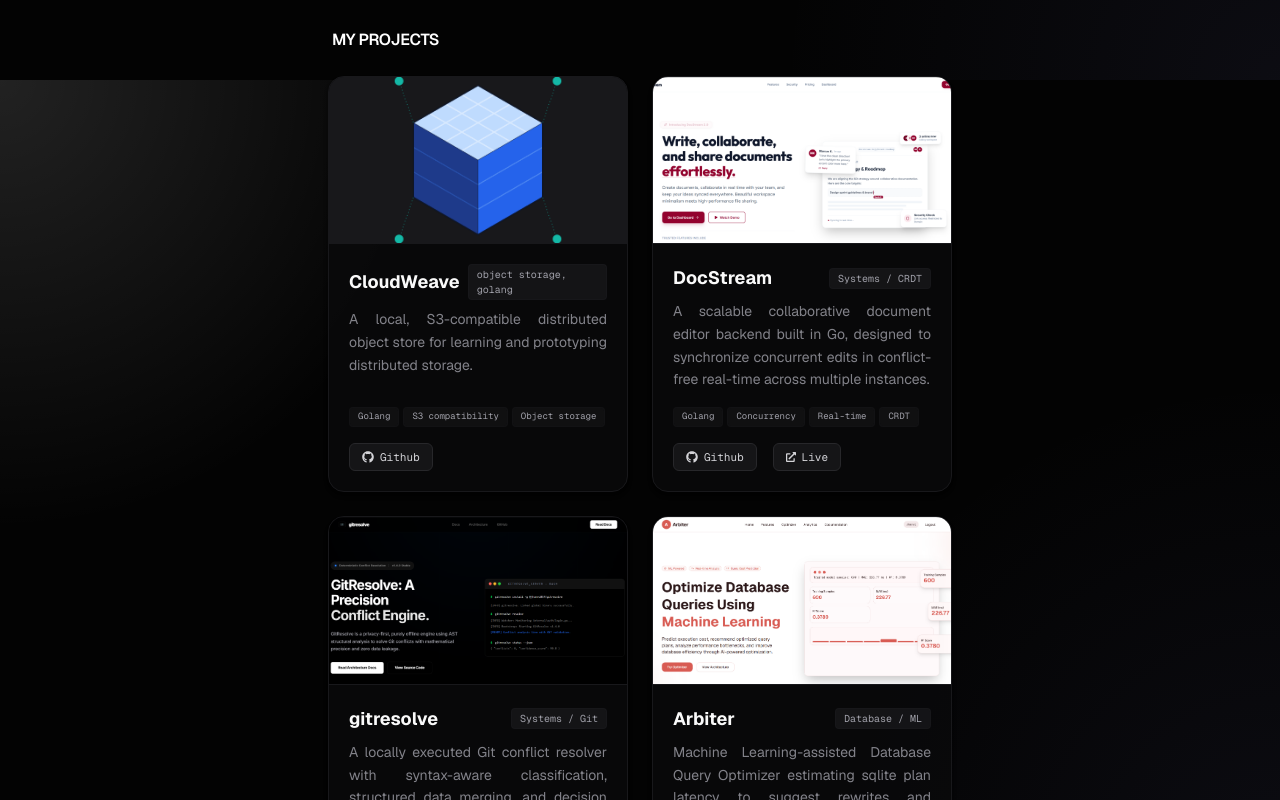
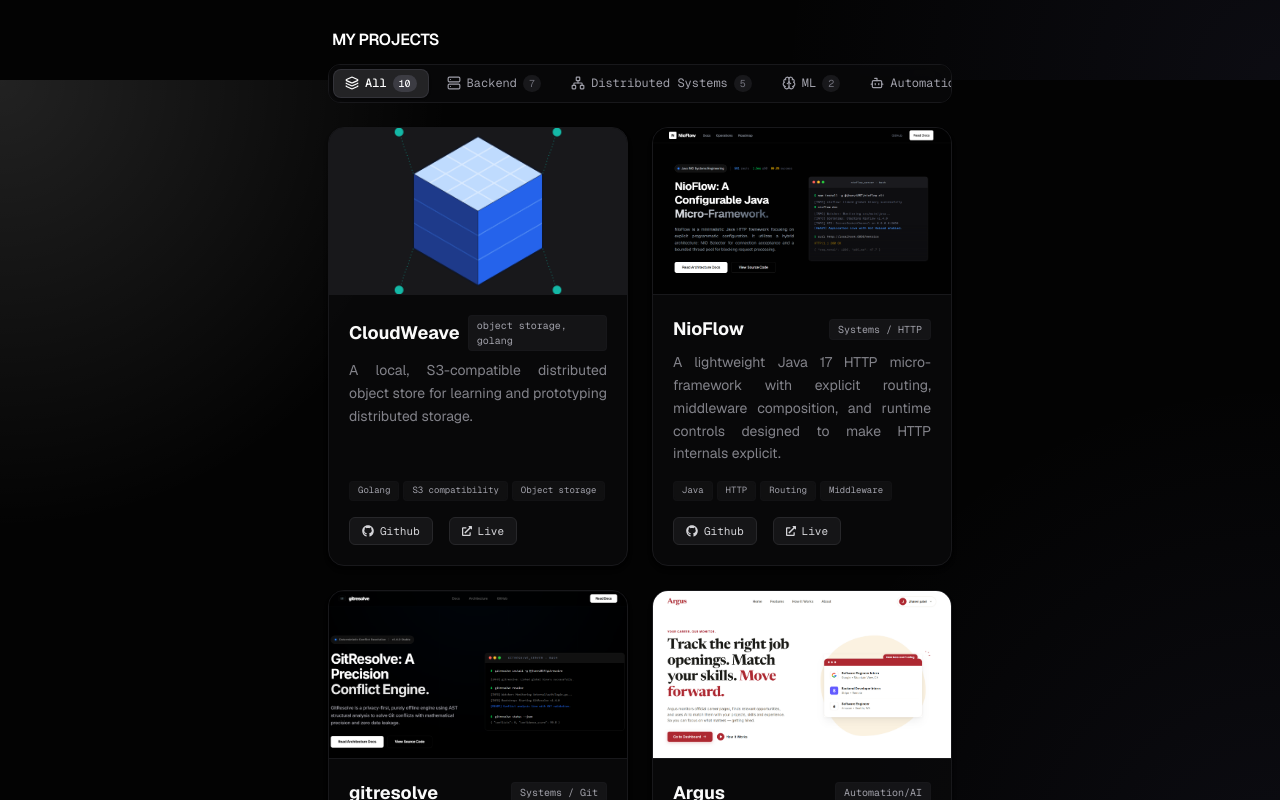
Before and after one commit to jhanvi857/portfolio-website, a React (Vite) app: page / in a window 1280 px wide. Shown: the part 1520-2320 px from the top of the page. Built offline with nearby package versions, Linux system fonts and the light colour scheme.

Commit message:
feat(projects): divide projects into domain tabs with animated filtering

```diff
--- a/src/components/Projects.jsx
+++ b/src/components/Projects.jsx
@@ -1,6 +1,7 @@
-import React from 'react';
-import { motion } from 'framer-motion';
+import React, { useState, useMemo } from 'react';
+import { motion, AnimatePresence } from 'framer-motion';
 import { FaGithub, FaExternalLinkAlt } from 'react-icons/fa';
+import { Layers, Server, Network, Brain, Bot } from 'lucide-react';
 
 const projects = [
   {
@@ -8,68 +9,98 @@ const projects = [
     date: 'object storage, golang',
     description: 'A local, S3-compatible distributed object store for learning and prototyping distributed storage.',
     tags: ['Golang', 'S3 compatibility', 'Object storage'],
+    categories: ['backend', 'distributed'],
     github: 'https://github.com/jhanvi857/CloudWeave',
-    live: null,
+    live: 'https://cloudweave-omega.vercel.app/',
     image: '/cloudweave.png'
+  },
+  {
+    title: 'NioFlow',
+    date: 'Systems / HTTP',
+    description: 'A lightweight Java 17 HTTP micro-framework with explicit routing, middleware composition, and runtime controls designed to make HTTP internals explicit.',
+    tags: ['Java', 'HTTP', 'Routing', 'Middleware'],
+    categories: ['backend'],
+    github: 'https://github.com/jhanvi857/coreHTTP',
+    live: 'https://core-http.vercel.app/',
+    image: '/NioFlow.png'
+  },
+  {
+    title: 'gitresolve',
+    date: 'Systems / Git',
+    description: 'A locally executed Git conflict resolver with syntax-aware classification, structured data merging, and decision audit logs, resolving conflicts deterministically.',
+    tags: ['Golang', 'Git', 'Conflict Resolution'],
+    categories: ['backend', 'automation'],
+    github: 'https://github.com/jhanvi857/gitresolve',
+    live: 'https://gitresolve.vercel.app/',
+    image: '/gitresolve.png'
+  },
+  {
+    title: 'Argus',
+    date: 'Automation/AI',
+    description: 'Autonomous ATS career monitor & hallucination-free JD-to-portfolio matcher with community interview intelligence. Built with LangGraph, n8n, FastAPI & React.',
+    tags: ['Python', 'LangGraph', 'n8n', 'FastAPI', 'React'],
+    categories: ['automation'],
+    github: 'https://github.com/jhanvi857/Argus',
+    live: 'https://argus-nine-steel.vercel.app',
+    image: '/Argus.png'
   },
   {
     title: 'DocStream',
     date: 'Systems / CRDT',
     description: 'A scalable collaborative document editor backend built in Go, designed to synchronize concurrent edits in conflict-free real-time across multiple instances.',
     tags: ['Golang', 'Concurrency', 'Real-time', 'CRDT'],
+    categories: ['backend', 'distributed'],
     github: 'https://github.com/jhanvi857/docstream',
     live: 'https://doc-stream-two.vercel.app/',
     image: '/docstream.png'
   },
   {
-    title: 'gitresolve',
-    date: 'Systems / Git',
-    description: 'A locally executed Git conflict resolver with syntax-aware classification, structured data merging, and decision audit logs, resolving conflicts deterministically.',
-    tags: ['Golang', 'Git', 'Conflict Resolution'],
-    github: 'https://github.com/jhanvi857/gitresolve',
-    live: 'https://gitresolve.vercel.app/',
-    image: '/gitresolve.png'
+    title: 'Streamify',
+    date: 'Video processing',
+    description: 'distributed video streaming and processing platform designed to simulate modern media pipeline architecture.',
+    tags: ['Golang', 'Next.js', 'PostgreSQL', 'Redis', 'object storage'],
+    categories: ['backend', 'distributed'],
+    github: 'https://github.com/jhanvi857/Streamify',
+    live: 'https://streamify-opal-theta.vercel.app/',
+    image: '/Streamify.png'
+  },
+  {
+    title: 'Evora',
+    date: 'Event Sourcing',
+    description: 'distributed Job Queue system demonstrating CQRS, Saga Orchestration, and Event Sourcing patterns on a unified high-performance runtime.',
+    tags: ['Java', 'CQRS', 'Saga Orchestration', 'Event Sourcing'],
+    categories: ['backend', 'distributed'],
+    github: 'https://github.com/jhanvi857/evora',
+    live: "https://evora-gray-six.vercel.app/",
+    image: '/evora.png'
   },
   {
     title: 'Arbiter',
     date: 'Database / ML',
     description: 'Machine Learning-assisted Database Query Optimizer estimating sqlite plan latency to suggest rewrites and optimize query execution pathing.',
     tags: ['Python', 'SQLite', 'Machine Learning', 'Database'],
+    categories: ['ml'],
     github: 'https://github.com/jhanvi857/Arbiter',
     live: 'https://arbiter-neon-seven.vercel.app/',
     image: '/arbiter.png'
   },
+
   {
     title: 'Vexor',
     date: 'API gateway/ Load Balancer',
     description: 'Go API gateway that loads configuration at startup, applies rate limiting and circuit breaking per route, load balances across healthy upstreams, and forwards traffic through a hardened reverse proxy with runtime metrics.',
     tags: ['Golang', 'API Gateway', 'Load Balancer', 'Reverse Proxy'],
+    categories: ['backend', 'distributed'],
     github: 'https://github.com/jhanvi857/vexor',
+    live: null,
     image: '/vexor.png'
-  },
-  {
-    title: 'NioFlow',
-    date: 'Systems / HTTP',
-    description: 'A lightweight Java 17 HTTP micro-framework with explicit routing, middleware composition, and runtime controls designed to make HTTP internals explicit.',
-    tags: ['Java', 'HTTP', 'Routing', 'Middleware'],
-    github: 'https://github.com/jhanvi857/coreHTTP',
-    live: 'https://core-http.vercel.app/',
-    image: '/NioFlow.png'
-  },
-  {
-    title: 'Evora',
-    date: 'Event Sourcing',
-    description: 'distributed Job Queue system demonstrating CQRS, Saga Orchestration, and Event Sourcing patterns on a unified high-performance runtime.',
-    tags: ['Java', 'CQRS', 'Saga Orchestration', 'Event Sourcing'],
-    github: 'https://github.com/jhanvi857/evora',
-    live: null,
-    image: '/evora.png'
   },
   {
     title: 'VisualBrief',
     date: 'AI / NLP',
     description: 'VisualBrief is a platform that transforms natural language descriptions and documents into high-quality, interactive visual diagrams. Designed for developers, architects, and business analysts.',
     tags: ['React.js', 'Python', 'SpaCy', 'Mermaid.js'],
+    categories: ['ml', 'automation'],
     github: 'https://github.com/jhanvi857/VisualBrief',
     live: 'https://visual-brief.vercel.app/',
     image: '/VisualBrief.png'
@@ -79,21 +110,95 @@ const projects = [
   //   date: 'ML/ RMI',
   //   description: 'a standalone Python project that replaces a traditional B-Tree index with a 2-stage Recursive Model Index. It benchmarks lookup latency, build time, and memory footprint on three synthetic datasets of 1,000,000 keys.',
   //   tags: ['Python', 'Machine Learning', 'Database'],
+  //   categories: ['ml', 'backend'],
   //   github: 'https://github.com/jhanvi857/Meridian',
   //   image: '/meridian.png'
   // }
 ];
 
+const TAB_CONFIG = [
+  { id: 'all', label: 'All', icon: Layers },
+  { id: 'backend', label: 'Backend', icon: Server },
+  { id: 'distributed', label: 'Distributed Systems', icon: Network },
+  { id: 'ml', label: 'ML', icon: Brain },
+  { id: 'automation', label: 'Automation', icon: Bot },
+];
+
 export default function Projects({ variants }) {
+  const [activeTab, setActiveTab] = useState('all');
+
+  const tabsWithCounts = useMemo(() => {
+    return TAB_CONFIG.map(tab => {
+      const count = tab.id === 'all'
+        ? projects.length
+        : projects.filter(p => p.categories.includes(tab.id)).length;
+      return { ...tab, count };
+    });
+  }, []);
+
+  const filteredProjects = useMemo(() => {
+    if (activeTab === 'all') return projects;
+    return projects.filter(proj => proj.categories.includes(activeTab));
+  }, [activeTab]);
+
   return (
     <motion.section id="projects" className="space-y-6" variants={variants}>
-      <h2 className="font-semibold tracking-tight uppercase text-white text-md px-1 text-left">My Projects</h2>
-      <div className="grid grid-cols-1 md:grid-cols-2 gap-6">
-        {projects.map((proj, idx) => (
+      <div className="space-y-3">
+        <h2 className="font-semibold tracking-tight uppercase text-white text-md px-1 text-left">
+          My Projects
+        </h2>
+
+        {/* Section Tabs */}
+        <div className="flex items-center gap-1.5 p-1 bg-zinc-950/80 backdrop-blur-md border border-zinc-900 rounded-xl overflow-x-auto no-scrollbar w-fit max-w-full">
+          {tabsWithCounts.map((tab) => {
+            const isActive = activeTab === tab.id;
+            const Icon = tab.icon;
+            return (
+              <button
+                key={tab.id}
+                onClick={() => setActiveTab(tab.id)}
+                className={`relative flex items-center gap-1.5 px-3 py-1.5 text-xs font-mono rounded-lg transition-colors duration-200 cursor-pointer select-none whitespace-nowrap shrink-0 ${isActive
+                  ? 'text-white font-medium'
+                  : 'text-zinc-400 hover:text-zinc-200 hover:bg-zinc-900/60'
+                  }`}
+              >
+                {isActive && (
                   <motion.div
-            key={idx}
+                    layoutId="activeProjectTab"
+                    className="absolute inset-0 bg-zinc-800/90 border border-zinc-700/60 rounded-lg shadow-sm"
+                    transition={{ type: 'spring', stiffness: 450, damping: 32 }}
+                  />
+                )}
+                <span className="relative z-10 flex items-center gap-1.5">
+                  <Icon className="size-3.5" />
+                  <span>{tab.label}</span>
+                  <span
+                    className={`text-[10px] px-1.5 py-0.5 rounded-full font-mono transition-colors ${isActive
+                      ? 'bg-zinc-700/90 text-zinc-100'
+                      : 'bg-zinc-900 text-zinc-500'
+                      }`}
+                  >
+                    {tab.count}
+                  </span>
+                </span>
+              </button>
+            );
+          })}
+        </div>
+      </div>
+
+      {/* Projects Grid */}
+      <motion.div layout className="grid grid-cols-1 md:grid-cols-2 gap-6">
+        <AnimatePresence mode="popLayout">
+          {filteredProjects.map((proj) => (
+            <motion.div
+              layout
+              key={proj.title}
+              initial={{ opacity: 0, scale: 0.95 }}
+              animate={{ opacity: 1, scale: 1 }}
+              exit={{ opacity: 0, scale: 0.95 }}
+              transition={{ duration: 0.28, ease: 'easeOut' }}
               whileHover={{ y: -6 }}
-            transition={{ duration: 0.3, ease: 'easeOut' }}
               className="flex flex-col bg-zinc-950/90 border border-zinc-900 rounded-2xl overflow-hidden hover:border-zinc-700/80 transition-all duration-300 group shadow-md hover:shadow-[0_12px_30px_rgba(0,0,0,0.5)]"
             >
               {/* Project Image Container */}
@@ -125,7 +230,10 @@ export default function Projects({ variants }) {
                 <div className="space-y-3">
                   <div className="flex flex-wrap gap-1">
                     {proj.tags.map((tag, tagIdx) => (
-                    <span key={tagIdx} className="text-[9px] font-mono text-muted-foreground bg-muted/50 px-2 py-0.5 rounded border border-border/10">
+                      <span
+                        key={tagIdx}
+                        className="text-[9px] font-mono text-muted-foreground bg-muted/50 px-2 py-0.5 rounded border border-border/10"
+                      >
                         {tag}
                       </span>
                     ))}
@@ -155,7 +263,8 @@ export default function Projects({ variants }) {
               </div>
             </motion.div>
           ))}
-      </div>
+        </AnimatePresence>
+      </motion.div>
     </motion.section>
   );
 }
--- a/src/index.css
+++ b/src/index.css
@@ -63,3 +63,12 @@ html {
 .divider-dotted {
   border-top: 1px dotted rgba(161, 161, 170, 0.2);
 }
+
+/* Hide scrollbar */
+.no-scrollbar::-webkit-scrollbar {
+  display: none;
+}
+.no-scrollbar {
+  -ms-overflow-style: none;
+  scrollbar-width: none;
+}
```
Lines whose indentation alone changed are shown as unchanged.
